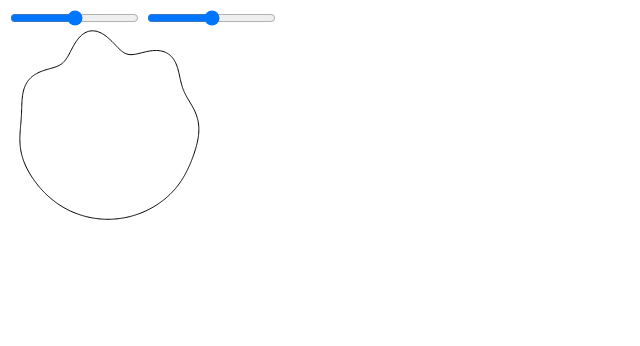
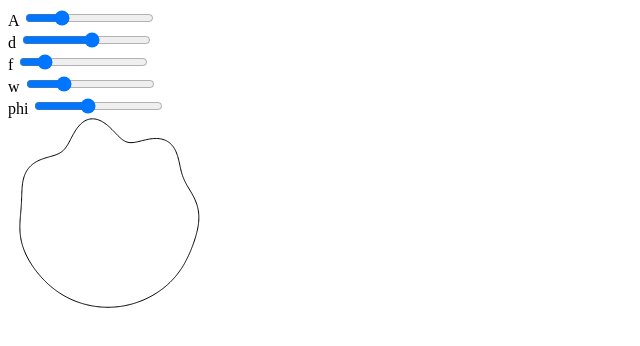
Before and after one commit to loboyd/parametric-neon, a plain HTML site: page index.html in a window 1280 px wide. Shown: the whole page, without its empty margins (0-640 px from the left). Drawn offline with Linux system fonts and the light colour scheme.

Commit message:
Parameterize with sliders

```diff
--- a/index.html
+++ b/index.html
@@ -6,12 +6,35 @@
   <script defer src="script.js"></script>
   <style>
     /* Add your CSS here */
+    #params {
+        display: flex;
+        flex-direction: column;
+        max-width: 300px;
+    }
   </style>
 </head>
 <body>
-  <div>
-    <input type="range" id="param1" min="0" max="200" step="1">
-    <input type="range" id="param2" min="0" max="200" step="1">
+  <div id='params'>
+    <div>
+        <label>A</label>
+        <input type="range" id="param1" min="0" max="0.5" step="0.01" value="0.13">
+    </div>
+    <div>
+        <label>d</label>
+        <input type="range" id="param2" min="-10" max="10" step="0.1", value="1.0">
+    </div>
+    <div>
+        <label>f</label>
+        <input type="range" id="param3" min="-10" max="100" step="0.1" value="7">
+    </div>
+    <div>
+        <label>w</label>
+        <input type="range" id="param4" min="0" max="3" step="0.01" value="0.8">
+    </div>
+    <div>
+        <label>phi</label>
+        <input type="range" id="param5" min="-10" max="100" step="0.1" value="34.3">
+    </div>
   </div>
   <svg id="mysvg" width="200" height="200" xmlns="http://www.w3.org/2000/svg">
     <!-- Paths will go here -->
--- a/script.js
+++ b/script.js
@@ -4,29 +4,29 @@ document.addEventListener('DOMContentLoaded', function() {
     const svg = document.getElementById('mysvg');
 
     function updateSVG() {
-        const p1 = parseFloat(param1.value);
-        const p2 = parseFloat(param2.value);
+        const A = parseFloat(param1.value);
+        const d = parseFloat(param2.value);
+        const f = parseFloat(param3.value);
+        const w = parseFloat(param4.value);
+        const phi = parseFloat(param5.value);
 
-        const pathString = generatePathFromParams(p1, p2);
+        const pathString = generatePathFromParams(A, d, f, w, phi);
 
         svg.innerHTML = `<path d="${pathString}" stroke="black" fill="none" stroke-width="1"/>`;
     }
 
     param1.addEventListener('input', updateSVG);
     param2.addEventListener('input', updateSVG);
+    param3.addEventListener('input', updateSVG);
+    param4.addEventListener('input', updateSVG);
+    param5.addEventListener('input', updateSVG);
 
     updateSVG();
 });
 
 const N_SAMPLES = 500;
 
-function generatePathFromParams(p1, p2) {
-    let A = 0.13
-    let d = 1
-    let f = 7
-    let w = 0.8
-    let phi = 34.3
-
+function generatePathFromParams(A, d, f, w, phi) {
     const samples = Array.from({ length: N_SAMPLES }, (_, r) => r)
         .map(r => 0 + (2 * Math.PI - 0) * r / (500 - 1));
 
```
